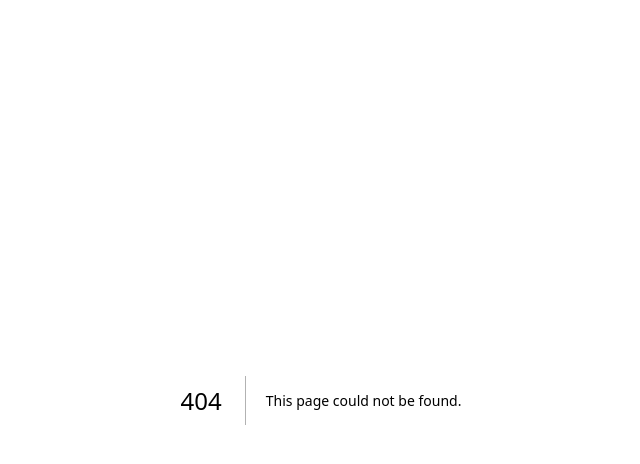
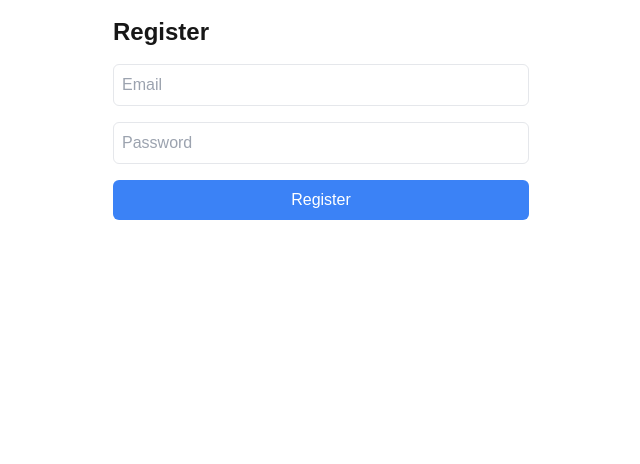
Before and after one commit to yamadatarousan/twitter-clone, a Next.js app: page /register in a window 1280 px wide. Before the commit this address had no page. Shown: the top 464 px of the page, without its empty margins (319-959 px from the left). Built offline with nearby package versions, Linux system fonts and the light colour scheme.

Commit message:
ユーザー登録ページ追加

```diff
--- /dev/null
+++ b/app/register/page.tsx
@@ -0,0 +1,51 @@
+'use client';
+import { useState } from 'react';
+import { useRouter } from 'next/navigation';
+import { pool } from '@/lib/db';
+import bcrypt from 'bcrypt';
+
+export default function RegisterPage() {
+  const [email, setEmail] = useState('');
+  const [password, setPassword] = useState('');
+  const [error, setError] = useState('');
+  const router = useRouter();
+
+  const handleSubmit = async (e: React.FormEvent) => {
+    e.preventDefault();
+    try {
+      const hashedPassword = await bcrypt.hash(password, 10);
+      await pool.query('INSERT INTO users (email, password) VALUES (?, ?)', [email, hashedPassword]);
+      router.push('/login');
+    } catch (error) {
+      setError('Email already exists or invalid input');
+    }
+  };
+
+  return (
+    <div className="max-w-md mx-auto p-4">
+      <h1 className="text-2xl font-bold mb-4">Register</h1>
+      <form onSubmit={handleSubmit} className="flex flex-col space-y-4">
+        <input
+          type="email"
+          value={email}
+          onChange={(e) => setEmail(e.target.value)}
+          placeholder="Email"
+          className="p-2 border rounded-md"
+          required
+        />
+        <input
+          type="password"
+          value={password}
+          onChange={(e) => setPassword(e.target.value)}
+          placeholder="Password"
+          className="p-2 border rounded-md"
+          required
+        />
+        {error && <p className="text-red-500">{error}</p>}
+        <button type="submit" className="bg-blue-500 text-white p-2 rounded-md">
+          Register
+        </button>
+      </form>
+    </div>
+  );
+}
```
